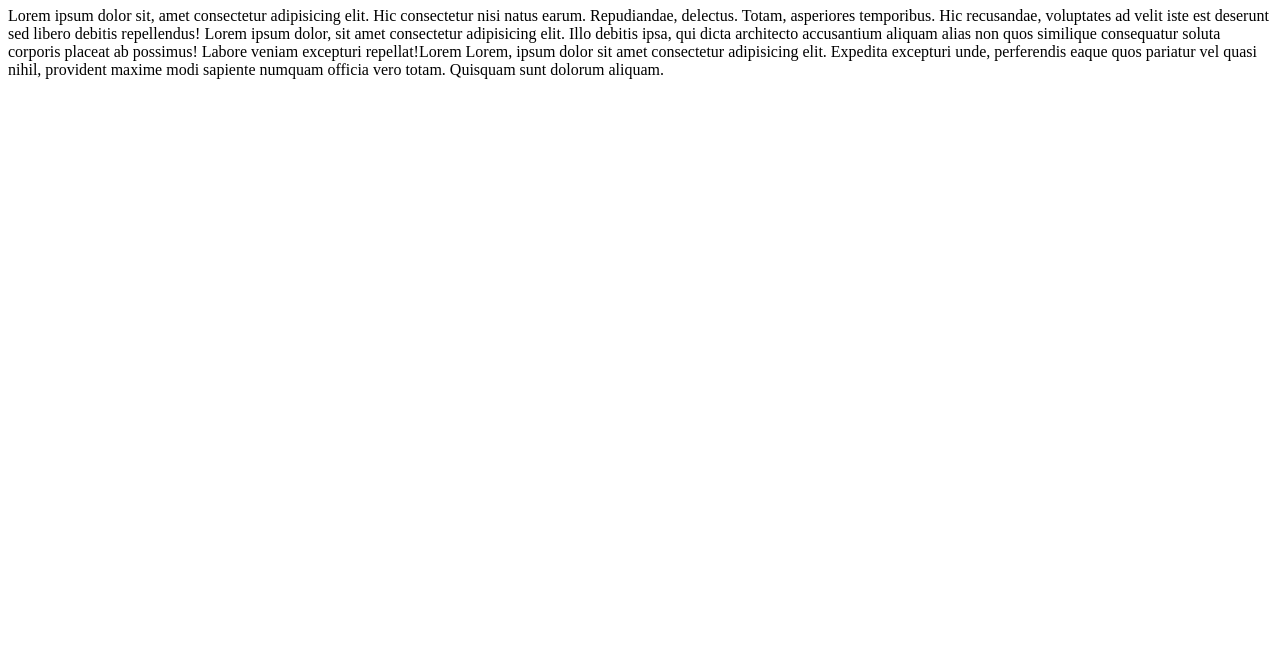
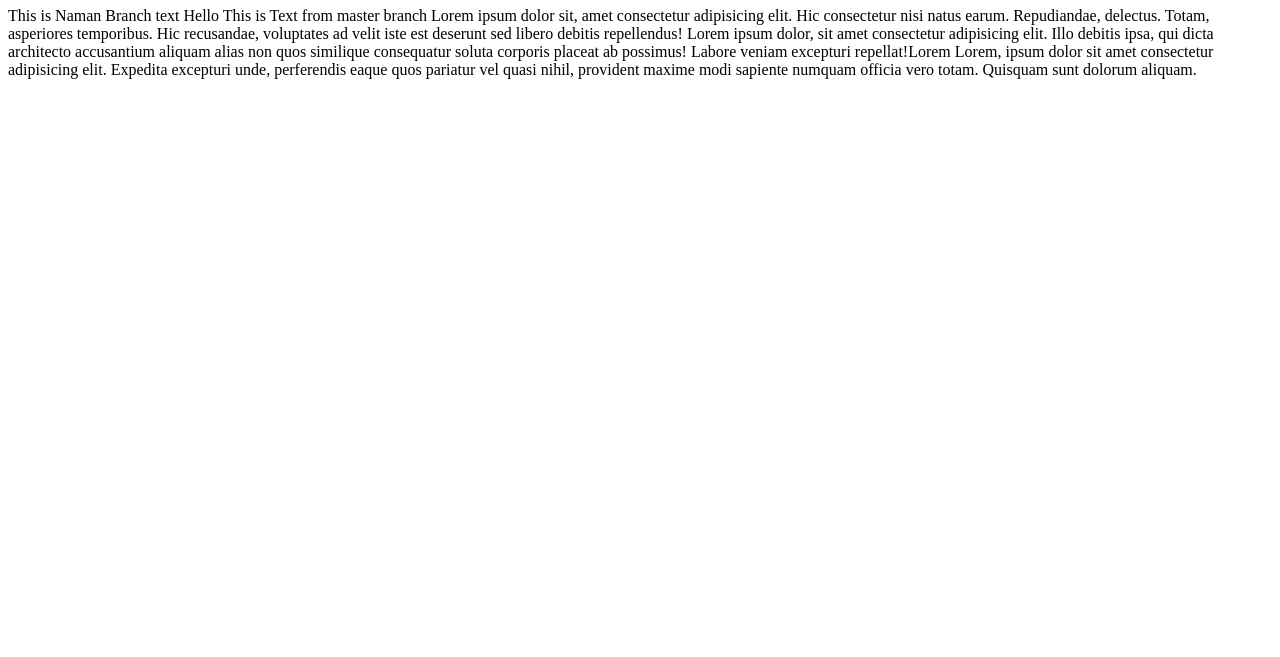
Before and after one commit to Naman9561894290/node-http-server-11, a website: page pages/index.html in a window 1280 px wide. Shown: the part 143-800 px from the top of the page. Drawn offline with Linux system fonts and the light colour scheme.

Commit message:
index.html Changes by naman branch

```diff
--- a/pages/index.html
+++ b/pages/index.html
@@ -14,16 +14,18 @@
     </ul>
     <h1>Index</h1>
     <p>
-      Lorem ipsum dolor sit, amet consectetur adipisicing elit. Hic consectetur
-      nisi natus earum. Repudiandae, delectus. Totam, asperiores temporibus. Hic
-      recusandae, voluptates ad velit iste est deserunt sed libero debitis
-      repellendus! Lorem ipsum dolor, sit amet consectetur adipisicing elit.
-      Illo debitis ipsa, qui dicta architecto accusantium aliquam alias non quos
-      similique consequatur soluta corporis placeat ab possimus! Labore veniam
-      excepturi repellat!Lorem Lorem, ipsum dolor sit amet consectetur
-      adipisicing elit. Expedita excepturi unde, perferendis eaque quos pariatur
-      vel quasi nihil, provident maxime modi sapiente numquam officia vero
-      totam. Quisquam sunt dolorum aliquam.
+      This is Naman Branch text
+      Hello This is Text from master branch
+      Lorem ipsum dolor sit, amet consectetur
+      adipisicing elit. Hic consectetur nisi natus earum. Repudiandae, delectus.
+      Totam, asperiores temporibus. Hic recusandae, voluptates ad velit iste est
+      deserunt sed libero debitis repellendus! Lorem ipsum dolor, sit amet
+      consectetur adipisicing elit. Illo debitis ipsa, qui dicta architecto
+      accusantium aliquam alias non quos similique consequatur soluta corporis
+      placeat ab possimus! Labore veniam excepturi repellat!Lorem Lorem, ipsum
+      dolor sit amet consectetur adipisicing elit. Expedita excepturi unde,
+      perferendis eaque quos pariatur vel quasi nihil, provident maxime modi
+      sapiente numquam officia vero totam. Quisquam sunt dolorum aliquam.
     </p>
   </body>
 </html>
```
